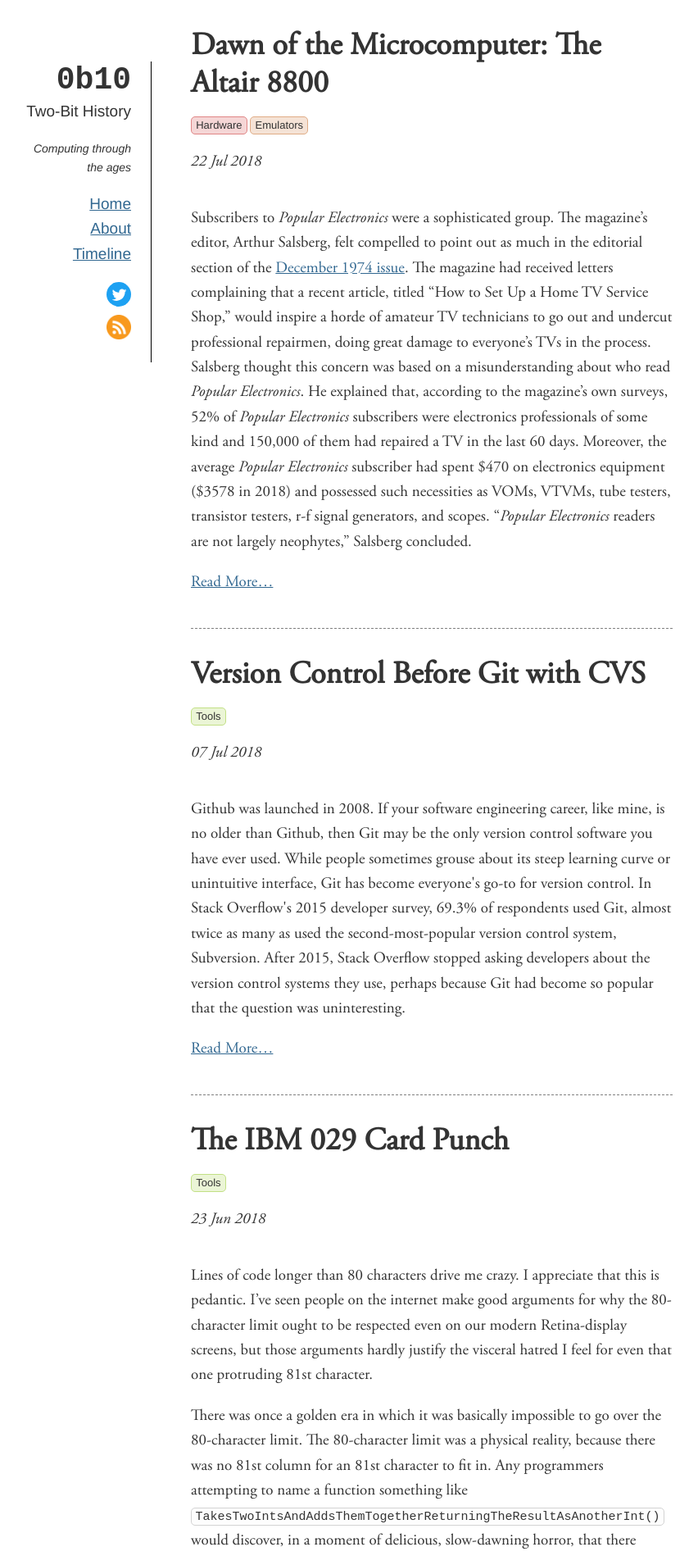
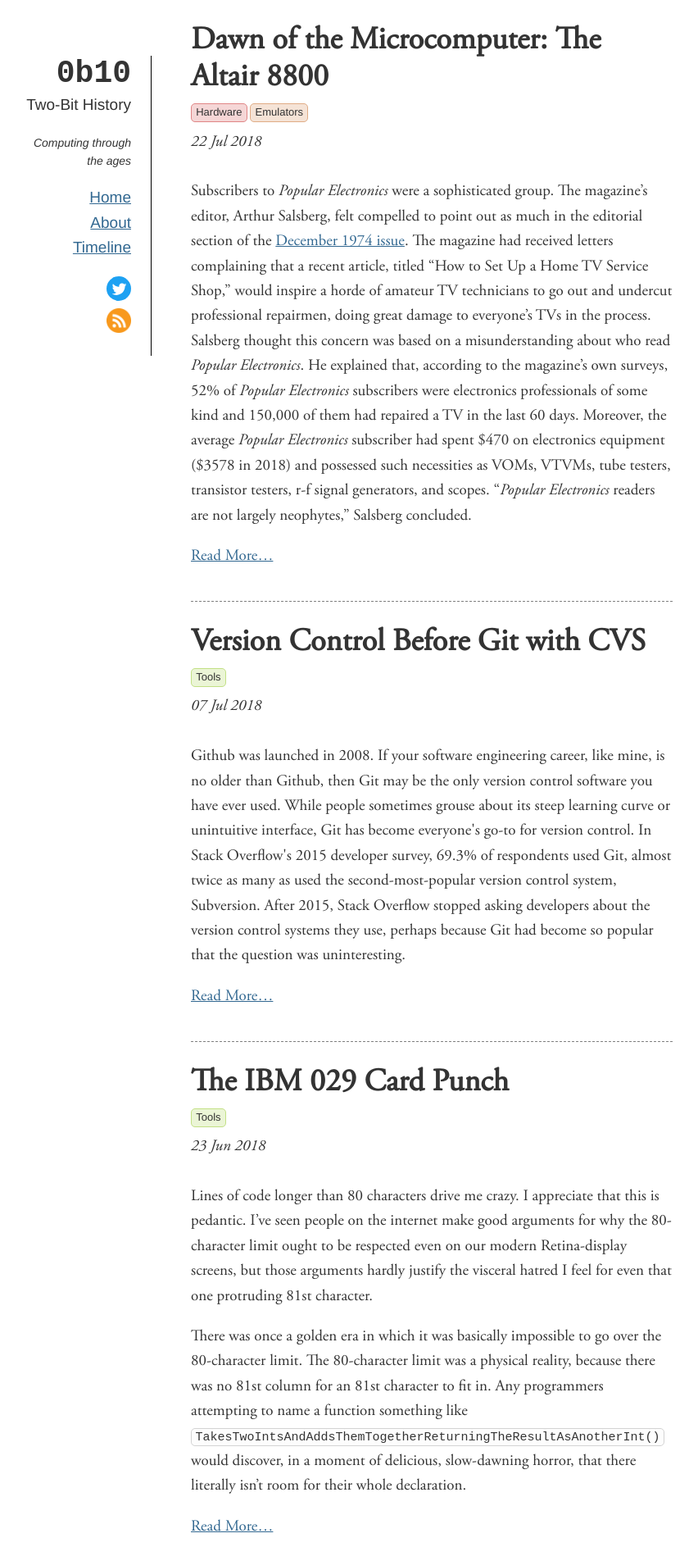
Before and after one commit to sinclairtarget/sinclairtarget.github.io, a Jekyll site: the page built from index.html, in a window 1280 px wide. Shown: the top 1898 px of the page at 82% size, without its empty margins (113-965 px from the left). Built offline with Jekyll 4.4.1, drawn with Linux system fonts in a browser that asks for light colours.

Commit message:
Reorganize style sheets and adjust post header spacing.

```diff
--- /dev/null
+++ b/_includes/post-header.html
@@ -0,0 +1,7 @@
+<div class="post-header">
+  <h1><a class="title-link" href="{{ include.post.url }}">
+      {{ include.post.title }}
+  </a></h1>
+  {% include tags.html tags=include.post.tags %}
+  <p class="meta"><em>{{ include.post.date | date_to_string }}</em></p>
+</div>
--- a/_layouts/default.html
+++ b/_layouts/default.html
@@ -69,9 +69,11 @@
     </div>
     <main>
       <header>
-        <h1 class="code-title"><a href="{{site.url}}{% link index.html %}">
+        <h1 class="code-title">
+          <a class="title-link" href="{{site.url}}{% link index.html %}">
             0b10
-        </a></h1>
+          </a>
+        </h1>
         <p>Two-Bit History</p>
         <p class="tagline">
           Computing through<br/>the ages
--- a/_layouts/post.html
+++ b/_layouts/post.html
@@ -1,11 +1,7 @@
 ---
 layout: default
 ---
-<div class="post-header">
-  <h1>{{ page.title }}</h1>
-  {% include tags.html tags=page.tags %}
-  <p class="meta"><em>{{ page.date | date_to_string }}</em></p>
-</div>
+{% include post-header.html post=page %}
 <article>
   {{ content }}
 </article>
--- /dev/null
+++ b/_sass/_code.scss
@@ -0,0 +1,22 @@
+@import 'colors';
+
+pre {
+    font-size: 1.5rem;
+    line-height: 1.2;
+    background-color: $pre-background-color;
+    border: 1px solid $pre-border-color;
+    border-radius: 5px;
+    padding: 12px;
+    overflow: scroll;
+    margin: 1.8em 0;
+}
+
+:not(pre) > code {
+    font-family: monospace, monospace; // Avoid shrinking in Chrome
+    font-size: 1.5rem;
+    background-color: $pre-background-color;
+    border: 1px solid $pre-border-color;
+    border-radius: 5px;
+    padding: 0.1em 0.3em;
+    white-space: pre-line;
+}
--- /dev/null
+++ b/_sass/_constants.scss
@@ -0,0 +1,9 @@
+$main-max-width: 588px;
+$body-padding: 20px;
+$header-width: 180px;
+$header-padding: 24px;
+$header-offset: 48px;
+
+$main-extent: $main-max-width + 2 * $body-padding;
+$main-with-header-extent:
+    $main-extent + 2 * ($header-width + $header-offset);
--- /dev/null
+++ b/_sass/_header.scss
@@ -0,0 +1,108 @@
+@import 'colors';
+@import 'constants';
+
+header {
+    display: none;
+    position: absolute;
+    right: calc(100% + #{$header-offset});
+    top: 40px;
+    width: $header-width;
+    padding-right: $header-padding;
+    text-align: right;
+    font-family: Helvetica, sans-serif;
+    border-right: 1px solid black;
+
+    h1 {
+        line-height: 1;
+        margin: 0.1em 0;
+    }
+}
+
+.mobile-header {
+    overflow: hidden;
+    padding-bottom: 0.8em;
+    margin-bottom: 1em;
+    text-align: right;
+    border-bottom: 1px dashed $index-border-color;
+
+    &.closed .dropdown-arrow {
+        border-top: 10px solid darkgray;
+        border-bottom: none;
+    }
+
+    &.closed .dropdown {
+        display: none;
+    }
+
+    .dropdown-toggle {
+        overflow: hidden;
+    }
+
+    h1 {
+        margin: 0;
+        margin-right: 12px;
+        float: right;
+        width: 200px;
+        line-height: 0.8;
+    }
+
+    .dropdown-arrow {
+        float: right;
+        margin-top: 0.5em;
+    }
+
+    .dropdown {
+        width: $header-width;
+        float: right;
+        clear: both;
+
+        p {
+            margin-top: 8px;
+            margin-bottom: 0;
+        }
+
+        nav {
+            padding: 8px 0;
+        }
+
+        ul {
+            margin: 0 8px;
+        }
+
+        li {
+            margin: 5px;
+        }
+    }
+}
+
+@media (min-width: $main-with-header-extent) {
+    header {
+        display: block;
+    }
+
+    .mobile-header {
+        display: none;
+    }
+}
+
+header ul, .mobile-header ul, ul.index {
+    padding: 0;
+    list-style: none;
+}
+
+.code-title {
+    font-family: monospace, monospace; // Avoid shrinking in Chrome
+}
+
+.tagline {
+    font-size: 1.4rem;
+    font-style: italic;
+}
+
+.dropdown-arrow {
+    width: 0;
+    height: 0;
+    border-left: 10px solid transparent;
+    border-right: 10px solid transparent;
+    border-bottom: 10px solid black;
+}
--- a/_sass/_layout.scss
+++ /dev/null
@@ -1,154 +0,0 @@
-$main-max-width: 588px;
-$body-padding: 20px;
-$header-width: 180px;
-$header-padding: 24px;
-$header-offset: 48px;
-
-$main-extent: $main-max-width + 2 * $body-padding;
-$main-with-header-extent:
-    $main-extent + 2 * ($header-width + $header-offset);
-
-* {
-    box-sizing: border-box;
-}
-
-html, body {
-    margin: 0;
-    padding: 0;
-}
-
-body {
-    padding: $body-padding;
-}
-
-h1, h2, h3 {
-    margin: 0.4em 0;
-}
-
-h1 + p, h2 + p, h3 + p {
-    margin-top: 0;
-}
-
-main {
-    margin: auto;
-    max-width: $main-max-width;
-    position: relative;
-}
-
-header {
-    text-align: right;
-
-    h1 {
-        line-height: 1;
-        margin: 0.1em 0;
-    }
-
-    padding-right: $header-padding;
-
-    position: absolute;
-    right: calc(100% + #{$header-offset});
-    top: 40px;
-    width: $header-width;
-    display: none;
-}
-
-.mobile-header {
-    overflow: hidden;
-    padding-bottom: 0.8em;
-    text-align: right;
-
-    .dropdown-toggle {
-        overflow: hidden;
-    }
-
-    h1 {
-        margin: 0;
-        margin-right: 12px;
-        float: right;
-        width: 200px;
-        line-height: 0.8;
-    }
-
-    .dropdown-arrow {
-        float: right;
-        margin-top: 0.5em;
-    }
-}
-
-@media (min-width: $main-with-header-extent) {
-    header {
-        display: block;
-    }
-
-    .mobile-header {
-        display: none;
-    }
-}
-
-header ul, .mobile-header ul, ul.index {
-    padding: 0;
-}
-
-.mobile-header .dropdown {
-    width: $header-width;
-    float: right;
-    clear: both;
-
-    p {
-        margin-top: 8px;
-        margin-bottom: 0;
-    }
-
-    nav {
-        padding: 8px 0;
-    }
-
-    ul {
-        margin: 0 8px;
-    }
-
-    li {
-        margin: 5px;
-    }
-}
-
-ul.index {
-    margin: 0;
-
-    li {
-        padding: 20px 0;
-
-        &:first-child {
-            padding-top: 0;
-        }
-
-        &:last-child {
-            padding-bottom: none;
-        }
-    }
-}
-
-.post-header {
-    margin-bottom: 2em;
-}
-
-article img {
-    max-width: 100%;
-    margin: 36px auto;
-    display: block;
-}
-
-blockquote {
-    margin-left: 20px;
-    margin-right: 20px;
-
-    @media (min-width: $main-with-header-extent) {
-        margin-left: 40px;
-        margin-right: 40px;
-    }
-}
-
-footer {
-    padding-top: 30px;
-    text-align: center;
-}
--- a/css/main.scss
+++ b/css/main.scss
@@ -3,67 +3,53 @@
 
 @import 'colors';
 @import 'fonts';
-@import 'layout';
 @import 'table';
+@import 'code';
+@import 'header';
 @import 'tags';
 
+* {
+    box-sizing: border-box;
+}
+
 html, body {
+    margin: 0;
+    padding: 0;
     font-size: 62.5%;
 }
 
 body {
+    padding: $body-padding;
     font-family: 'AdobeGaramond', serif;
     font-size: 1.8rem;
     color: $font-color;
 }
 
-p, li {
-    line-height: 1.5;
+main {
+    margin: auto;
+    max-width: $main-max-width;
+    position: relative;
 }
 
-@media (min-width: $main-with-header-extent) {
-    body {
-        font-size: 1.9rem;
-    }
-
-    p, li {
-        line-height: 1.6;
-    }
+h1 {
+    margin: 0.2em 0;
 }
 
-// Punch card post has really long inline code block
-article p {
-    overflow-wrap: break-word;
+h2, h3 {
+    margin: 0.4em 0;
 }
 
-.code-title {
-    font-family: monospace, monospace; // Avoid shrinking in Chrome
-}
-
-pre {
-    font-size: 1.5rem;
-    line-height: 1.2;
-    background-color: $pre-background-color;
-    border: 1px solid $pre-border-color;
-    border-radius: 5px;
-    padding: 12px;
-    overflow: scroll;
-    margin: 1.8em 0;
-}
-
-:not(pre) > code {
-    font-family: monospace, monospace; // Avoid shrinking in Chrome
-    font-size: 1.5rem;
-    background-color: $pre-background-color;
-    border: 1px solid $pre-border-color;
-    border-radius: 5px;
-    padding: 0.1em 0.3em;
-    white-space: pre-line;
+h1 + p, h2 + p, h3 + p {
+    margin-top: 0;
 }
 
 h1 {
     font-size: 3.8rem;
     line-height: 1.2;
+}
+
+p, li {
+    line-height: 1.5;
 }
 
 a {
@@ -78,9 +64,52 @@ a {
     }
 }
 
-.tagline {
-    font-size: 1.4rem;
-    font-style: italic;
+a.title-link {
+    text-decoration: none;
+    color: inherit;
+
+    &:hover {
+        text-decoration: underline;
+    }
+
+    &:visited {
+        color: inherit;
+    }
+}
+
+@media (min-width: $main-with-header-extent) {
+    body {
+        font-size: 1.9rem;
+    }
+
+    p, li {
+        line-height: 1.6;
+    }
+}
+
+ul.index {
+    margin: 0;
+
+    & > li {
+        padding: 20px 0;
+        border-bottom: 1px dashed $index-border-color;
+
+        &:first-child {
+            padding-top: 0;
+        }
+
+        &:last-child {
+            padding-bottom: none;
+        }
+    }
+}
+
+.post-header {
+    margin-bottom: 1.6em;
+
+    p.meta {
+        margin: 0.5em 0;
+    }
 }
 
 // Make sure that superscript (e.g. for footnotes) doesn't mess with line
@@ -91,33 +120,26 @@ sup {
     top: -0.4em;
 }
 
-header {
-    font-family: Helvetica, sans-serif;
-    border-right: 1px solid black;
-}
+article {
+    // Punch card post has really long inline code block
+    p {
+        overflow-wrap: break-word;
+    }
 
-header ul, .mobile-header ul, ul.index {
-    list-style: none;
-}
-
-ul.index > li {
-    border-bottom: 1px dashed $index-border-color;
-
-    &:last-child {
-        border-bottom: none;
+    img {
+        max-width: 100%;
+        margin: 36px auto;
+        display: block;
     }
 }
 
-h1 a {
-    text-decoration: none;
-    color: inherit;
+blockquote {
+    margin-left: 20px;
+    margin-right: 20px;
 
-    &:hover {
-        text-decoration: underline;
-    }
-
-    &:visited {
-        color: inherit;
+    @media (min-width: $main-with-header-extent) {
+        margin-left: 40px;
+        margin-right: 40px;
     }
 }
 
@@ -133,32 +155,16 @@ h1 a {
     }
 }
 
-.dropdown-arrow {
-    width: 0;
-    height: 0;
-    border-left: 10px solid transparent;
-    border-right: 10px solid transparent;
-    border-bottom: 10px solid black;
-}
-
-.mobile-header {
-    border-bottom: 1px dashed $index-border-color;
-
-    &.closed .dropdown-arrow {
-        border-top: 10px solid darkgray;
-        border-bottom: none;
-    }
-
-    &.closed .dropdown {
-        display: none;
-    }
-}
-
 img.icon {
     width: 30px;
     height: 30px;
 }
 
-footer img {
-    max-width: 200px;
+footer {
+    padding-top: 30px;
+    text-align: center;
+
+    img {
+        max-width: 200px;
+    }
 }
--- a/index.html
+++ b/index.html
@@ -5,11 +5,7 @@ title: Two-Bit History
 <ul class="index">
   {% for post in site.posts %}
     <li>
-      <div class="post-header">
-        <h1><a href="{{ post.url }}">{{ post.title }}</a></h1>
-        {% include tags.html tags=post.tags %}
-        <p class="meta"><em>{{ post.date | date_to_string }}</em></p>
-      </div>
+      {% include post-header.html post=post %}
       <article>
         {{ post.excerpt }}
       </article>
```
